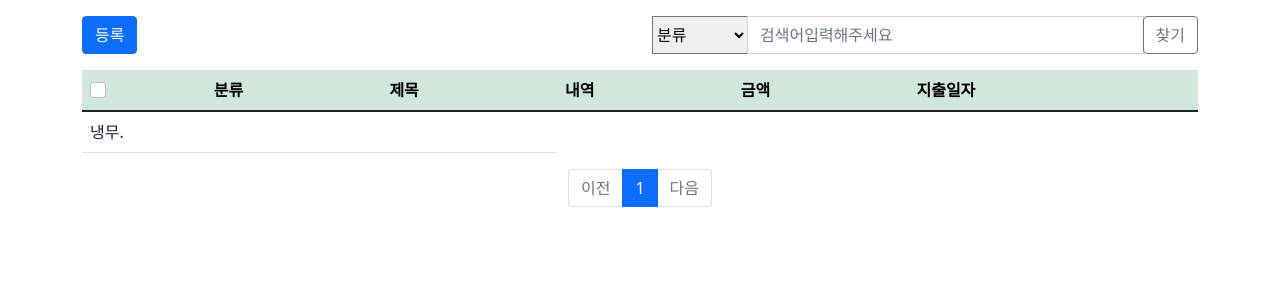
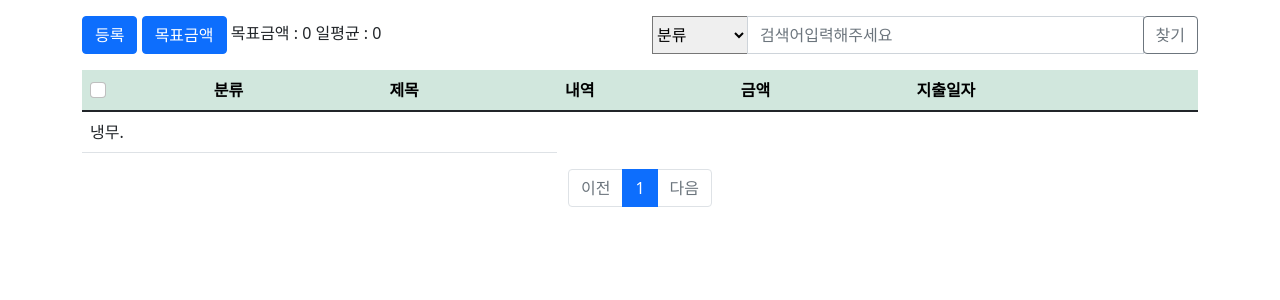
Before and after one commit to ggubiforever/mynote, a Django app: page /regexpenses/ in a window 1280 px wide. Shown: the part 65-365 px from the top of the page. Run offline with Django 4.2, Linux system fonts and the light colour scheme; the visitor is signed in with stand-in values (Sample User, id 1); data that the repository does not hold is empty; some libraries are stand-ins or nearby versions.

Commit message:
2023-06-20 at home

```diff
--- a/regexpenses/views.py
+++ b/regexpenses/views.py
@@ -15,6 +15,11 @@ from django.db.models import Count
 def index(request):
     user = request.user
     if user.is_authenticated:
+        tamt = daily_target.objects.all()
+        if tamt:
+            mny = tamt[0].target
+        else:
+            mny = 0
         page = request.GET.get('page', '1')
         kw = request.GET.get('kw', '')  # 검색어
         kw_type = request.GET.get('type','')
@@ -34,7 +39,7 @@ def index(request):
                 data = expenses.objects.filter(amtdate = kw)
         paginator = Paginator(data, 15)  # 페이지당 15개씩 보여주기
         page_obj = paginator.get_page(page)
-        context = {'exp_list': page_obj, 'page':page, 'kw':kw, 'kw_type':kw_type}
+        context = {'exp_list': page_obj, 'page':page, 'kw':kw, 'kw_type':kw_type,'tamt':mny}
         return render(request, 'regexpenses/exp_list.html', context)
     else:
         return redirect('common:login')
@@ -42,7 +47,10 @@ def index(request):
 
 def add_data(request):
     tamt = daily_target.objects.all()
-    mny = tamt[0].target
+    if tamt:
+        mny = tamt[0].target
+    else:
+        mny = 0
     if request.method == 'POST':
         form = regExp(request.POST)
         if form.is_valid():
@@ -59,7 +67,10 @@ def add_data(request):
 
 def detail(request,reg_id):
     tamt = daily_target.objects.all()
-    tamt = tamt[0].target
+    if tamt:
+        tamt = tamt[0].target
+    else:
+        tamt = 0
     data = get_object_or_404(expenses, pk=reg_id)
     if request.method == 'POST':
         form = regExp(request.POST, instance=data)
@@ -80,15 +91,40 @@ def detail(request,reg_id):
 def input_tamt(request):
     tamt = daily_target.objects.all()
     if "GET" == request.method:
-        mny = tamt[0].target
+        if tamt:
+            mny = tamt[0].target
+        else:
+            mny = 0
         context = {'tamt': mny}
         return render(request, 'regexpenses/input_amt.html',context)
     else:
+        user = request.user
+        if user.is_authenticated:
+            page = request.GET.get('page', '1')
+            kw = request.GET.get('kw', '')  # 검색어
+            kw_type = request.GET.get('type', '')
+            data = expenses.objects.filter(
+                amtdate__range=[date.today() - timedelta(days=60), date.today()]).values().all()
+            if kw:
+                if kw_type == 'category':
+                    if kw == '기본식비(외식등)':
+                        ids = 0
+                    elif kw == '유흥(놀고먹는거)':
+                        ids = 1
+                    elif kw == '기타':
+                        ids = 2
+                    data = expenses.objects.filter(cat=ids)
+                elif kw_type == 'subject':
+                    data = expenses.objects.filter(subject=kw)
+                elif kw_type == 'date':
+                    data = expenses.objects.filter(amtdate=kw)
+            paginator = Paginator(data, 15)  # 페이지당 15개씩 보여주기
+            page_obj = paginator.get_page(page)
         mny = request.POST["target_money"]
         del_data = tamt
         del_data.delete()
         datas = daily_target()
         datas.target = mny
         datas.save()
-        context = {'tamt': mny}
-        return render(request, 'regexpenses/detail.html', context)
+        context = {'exp_list': page_obj, 'page': page, 'kw': kw, 'kw_type': kw_type,'tamt':mny}
+        return render(request, 'regexpenses/exp_list.html', context)
--- a/templates/regexpenses/detail.html
+++ b/templates/regexpenses/detail.html
@@ -3,7 +3,7 @@
 <div class="container">
     <div class = "my-3">
         <div style="float:left; width:33%; background-color:#74B1C2"><h5 class="my-3 border-bottom pb-2">지출내역 등록</h5></div>
-        <div style="float:left; width:33%; background-color:#74B1C2"><a href="{% url 'regexpenses:iptamt' %}"><h5 class="my-3 border-bottom pb-2">목표금액 : {{ tamt }}</h5></a></div>
+        <div style="float:left; width:33%; background-color:#74B1C2"><h5 class="my-3 border-bottom pb-2">목표금액 : {{ tamt }}</h5></div>
         <div style="float:left; width:33%; background-color:#74B1C2"><h5 class="my-3 border-bottom pb-2">이번달 일평균 사용액 : </h5></div>
     </div>
     <div>
--- a/templates/regexpenses/exp_list.html
+++ b/templates/regexpenses/exp_list.html
@@ -4,6 +4,9 @@
     <div class="row my-3">
         <div class="col-6">
             <a href="{% url 'regexpenses:nodata' %}" class="btn btn-primary">등록</a>
+            <a href="{% url 'regexpenses:iptamt' %}" class="btn btn-primary">목표금액</a>
+            <h7>목표금액 : {{ tamt }}</h7>
+            <h7>일평균 : {{ tamt }}</h7>
         </div>
         <div class="col-6">
             <div class="input-group">
```
